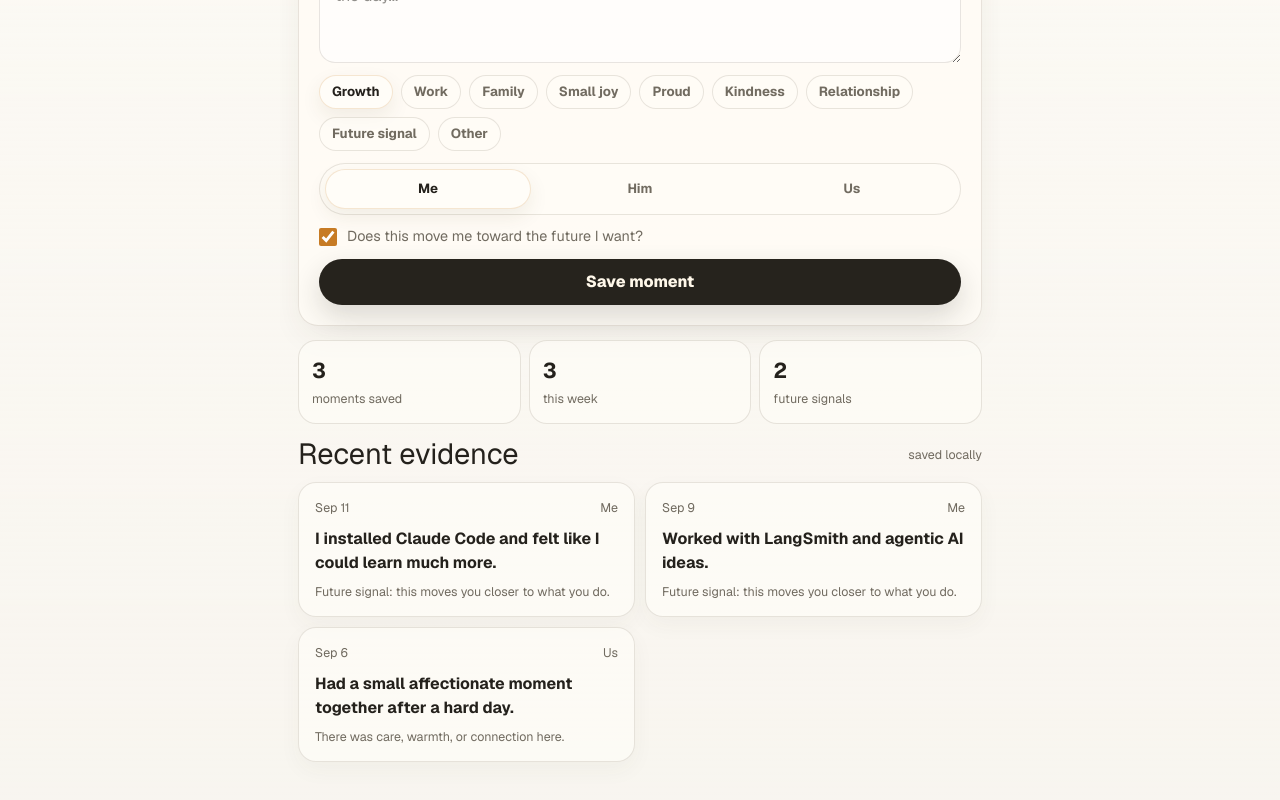
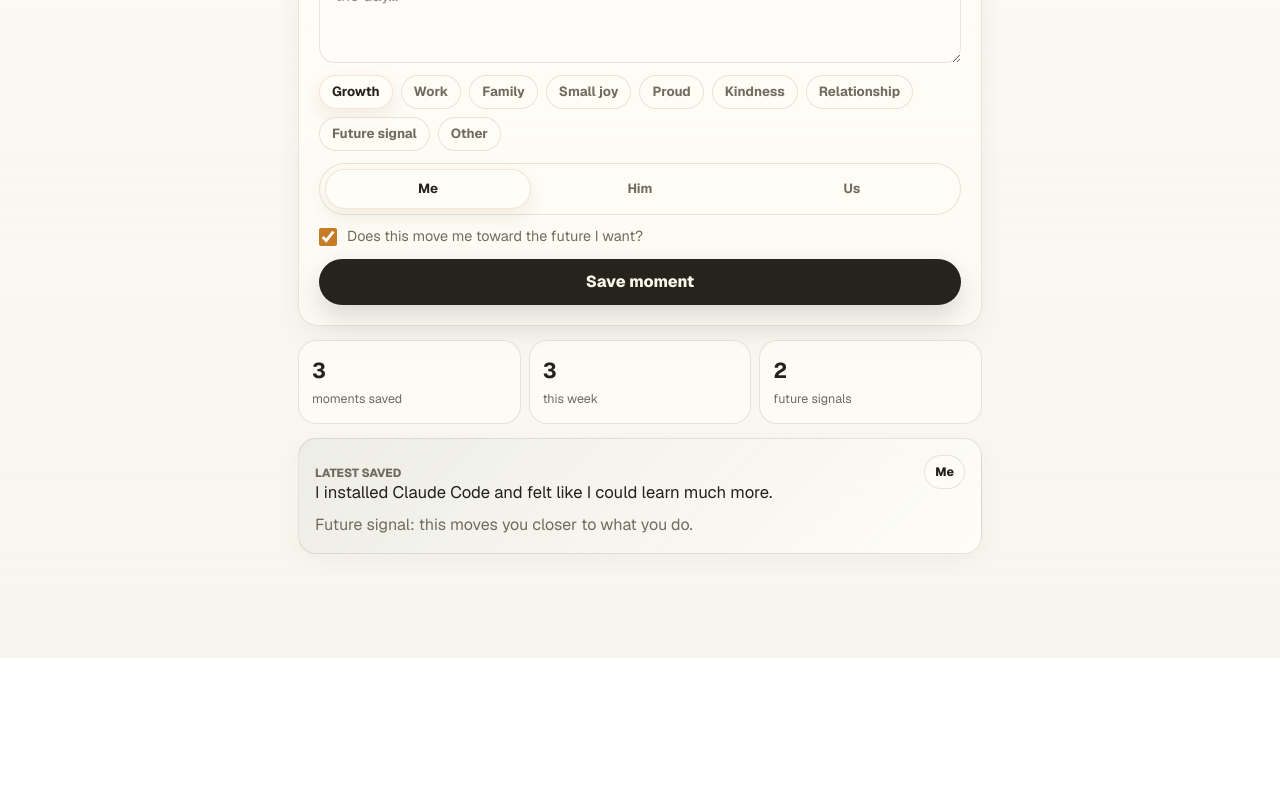
Before and after one commit to vanessa-sesame/little_light, a Next.js app: page / in a window 1280 px wide. Shown: the part 442-1242 px from the top of the page. After the commit the page ends 1100 px from the top, so only its background shows below. Built offline with nearby package versions, Linux system fonts and the light colour scheme.

Commit message:
Refine Today and Future screens

```diff
--- a/app/globals.css
+++ b/app/globals.css
@@ -353,7 +353,8 @@ textarea:focus {
 .moment-list,
 .rescue-stack,
 .sunshine-grid,
-.vision-list {
+.vision-list,
+.future-map {
   display: grid;
   gap: 10px;
 }
@@ -373,7 +374,11 @@ textarea:focus {
 .perspective-card,
 .summary-card,
 .vision-block,
-.truth-card {
+.truth-card,
+.latest-signal,
+.future-area,
+.next-move,
+.vision-details {
   border: 1px solid var(--line);
   border-radius: 18px;
   background: rgba(255, 253, 248, 0.62);
@@ -392,7 +397,10 @@ textarea:focus {
 .come-back p,
 .future-hero p,
 .monthly p,
-.future-me p {
+.future-me p,
+.latest-signal p,
+.future-area p,
+.next-move p {
   margin: 9px 0 0;
   color: var(--ink-soft);
   line-height: 1.5;
@@ -415,10 +423,39 @@ textarea:focus {
 .vision-block h3,
 .monthly h3,
 .future-me h3,
-.sunshine-note h3 {
+.sunshine-note h3,
+.latest-signal h3,
+.future-area h3,
+.next-move h3 {
   margin: 0 0 10px;
   font-size: 1rem;
   letter-spacing: 0;
+}
+
+.latest-signal {
+  display: flex;
+  align-items: flex-start;
+  justify-content: space-between;
+  gap: 18px;
+  background:
+    linear-gradient(135deg, rgba(100, 117, 96, 0.1), rgba(255, 253, 248, 0.62)),
+    rgba(255, 253, 248, 0.62);
+}
+
+.latest-signal h3 {
+  font-size: 1.04rem;
+  line-height: 1.28;
+}
+
+.latest-signal > span {
+  flex: 0 0 auto;
+  border: 1px solid var(--line);
+  border-radius: 999px;
+  background: rgba(255, 253, 248, 0.7);
+  color: var(--foreground);
+  padding: 7px 10px;
+  font-size: 0.76rem;
+  font-weight: 760;
 }
 
 ul {
@@ -490,6 +527,85 @@ li {
 .future-hero .section-kicker,
 .future-hero p {
   color: #f4cf98;
+}
+
+.future-map {
+  grid-template-columns: repeat(2, minmax(0, 1fr));
+}
+
+.future-area {
+  display: flex;
+  gap: 12px;
+  min-height: 132px;
+}
+
+.future-area.active {
+  background:
+    linear-gradient(135deg, rgba(199, 123, 36, 0.13), rgba(255, 253, 248, 0.68)),
+    rgba(255, 253, 248, 0.7);
+}
+
+.future-area > span {
+  flex: 0 0 34px;
+  width: 34px;
+  height: 34px;
+  display: grid;
+  place-items: center;
+  border-radius: 999px;
+  background: #fff8ea;
+  color: var(--foreground);
+  font-weight: 780;
+  box-shadow: inset 0 0 0 1px var(--line);
+}
+
+.future-area h3 {
+  margin-bottom: 6px;
+  text-transform: capitalize;
+}
+
+.future-area p {
+  margin: 0;
+  font-size: 0.86rem;
+}
+
+.movement-list {
+  display: grid;
+  gap: 6px;
+  margin-top: 4px;
+}
+
+.movement-list span {
+  display: block;
+  color: var(--ink-soft);
+}
+
+.next-move {
+  background:
+    linear-gradient(135deg, rgba(84, 115, 138, 0.11), rgba(255, 253, 248, 0.72)),
+    rgba(255, 253, 248, 0.68);
+}
+
+.next-move h3 {
+  text-transform: capitalize;
+}
+
+.vision-details {
+  padding: 0;
+  overflow: hidden;
+}
+
+.vision-details summary {
+  min-height: 54px;
+  display: flex;
+  align-items: center;
+  padding: 0 16px;
+  color: var(--foreground);
+  cursor: pointer;
+  font-weight: 720;
+}
+
+.vision-details .vision-list {
+  padding: 0 16px 16px;
 }
 
 .vision-block div {
@@ -624,6 +740,12 @@ li {
   }
 }
 
+@media (max-width: 520px) {
+  .future-map {
+    grid-template-columns: 1fr;
+  }
+}
+
 @media (max-width: 370px) {
   .topbar {
     padding: 22px 16px 14px;
--- a/app/page.tsx
+++ b/app/page.tsx
@@ -182,6 +182,22 @@ function personLabel(person: Person) {
   return "Us";
 }
 
+function areaCount(moments: Moment[], area: FutureArea) {
+  return moments.filter((moment) => moment.futureArea === area).length;
+}
+
+function nextMoveFor(area: FutureArea) {
+  const moves: Record<FutureArea, string> = {
+    location: "Collect one concrete signal about where you might want to live: a city, company cluster, school option, visa path, or lifestyle detail.",
+    career: "Build or learn one small technical thing this week, then save it as evidence.",
+    identity: "Choose one action that makes you feel capable before you try to feel confident.",
+    family: "Name one version of ambition that still includes the children and the people you love.",
+    lifestyle: "Put one small piece of the future into this week: a walk, a book, a coffee, a plan, or a friend.",
+  };
+
+  return moves[area];
+}
+
 export default function Home() {
   const [tab, setTab] = useState<Tab>("today");
   const [moments, setMoments] = useState<Moment[]>(seedMoments);
@@ -216,6 +232,11 @@ export default function Home() {
 
   const myEvidence = moments.find((moment) => moment.person === "me") ?? moments[0];
   const futureSignals = moments.filter((moment) => moment.futureSignal);
+  const latestMoment = moments[0];
+  const strongestFutureArea =
+    (["career", "lifestyle", "identity", "location", "family"] as FutureArea[])
+      .sort((first, second) => areaCount(futureSignals, second) - areaCount(futureSignals, first))[0] ??
+    "career";
 
   function saveMoment(event: FormEvent<HTMLFormElement>) {
     event.preventDefault();
@@ -348,7 +369,16 @@ export default function Home() {
               </div>
             </div>
 
-            <MomentList moments={moments} />
+            {latestMoment && (
+              <section className="latest-signal" aria-label="Latest saved moment">
+                <div>
+                  <p className="section-kicker">Latest saved</p>
+                  <h3>{latestMoment.text}</h3>
+                  <p>{interpretMoment(latestMoment)}</p>
+                </div>
+                <span>{personLabel(latestMoment.person)}</span>
+              </section>
+            )}
           </section>
         )}
 
@@ -480,19 +510,32 @@ export default function Home() {
           <section className="screen">
             <div className="future-hero">
               <p className="section-kicker">Future Light</p>
-              <h2>You are accumulating pieces of it.</h2>
+              <h2>
+                {futureSignals.length
+                  ? `You have ${futureSignals.length} pieces of future evidence.`
+                  : "Start collecting evidence for the future."}
+              </h2>
               <p>
-                The future is not only a fantasy. Some of its materials are already
-                showing up in the present.
+                The future should not feel like a poster on the wall. It should
+                feel like something you can see forming from today's signals.
               </p>
             </div>
 
-            <div className="vision-list">
-              <VisionBlock title="Where I live" items={futureVision.location} />
-              <VisionBlock title="What I do" items={futureVision.career} />
-              <VisionBlock title="How I feel" items={futureVision.feelings} />
-              <VisionBlock title="Who is around me" items={futureVision.people} />
-              <VisionBlock title="Daily life" items={futureVision.lifestyle} />
+            <div className="future-map">
+              {(["career", "lifestyle", "identity", "location", "family"] as FutureArea[]).map(
+                (area) => (
+                  <article
+                    className={area === strongestFutureArea ? "future-area active" : "future-area"}
+                    key={area}
+                  >
+                    <span>{areaCount(futureSignals, area)}</span>
+                    <div>
+                      <h3>{futureAreaLabels[area]}</h3>
+                      <p>{futureAreaCopy(area)}</p>
+                    </div>
+                  </article>
+                ),
+              )}
             </div>
 
             <article className="future-me">
@@ -508,40 +551,43 @@ export default function Home() {
                 </p>
                 <p>
                   <strong>Recent movement:</strong>
-                  {futureSignals.length
-                    ? futureSignals
-                        .slice(0, 3)
-                        .map((moment) => ` ${moment.text.split(" ").slice(0, 4).join(" ")} -> ${futureAreaLabels[moment.futureArea ?? "career"]}`)
-                    : " Add future signals in Today."}
+                  {futureSignals.length ? (
+                    <span className="movement-list">
+                      {futureSignals.slice(0, 3).map((moment) => (
+                        <span key={moment.id}>
+                          {moment.text.split(" ").slice(0, 6).join(" ")} connects to{" "}
+                          {futureAreaLabels[moment.futureArea ?? "career"]}
+                        </span>
+                      ))}
+                    </span>
+                  ) : (
+                    " Add future signals in Today."
+                  )}
                 </p>
               </div>
               <p className="notice">You are not there yet. But you are not standing still either.</p>
             </article>
+
+            <article className="next-move">
+              <p className="section-kicker">Next small move</p>
+              <h3>{futureAreaLabels[strongestFutureArea]}</h3>
+              <p>{nextMoveFor(strongestFutureArea)}</p>
+            </article>
+
+            <details className="vision-details">
+              <summary>View the bigger vision</summary>
+              <div className="vision-list">
+                <VisionBlock title="Where I live" items={futureVision.location} />
+                <VisionBlock title="What I do" items={futureVision.career} />
+                <VisionBlock title="How I feel" items={futureVision.feelings} />
+                <VisionBlock title="Who is around me" items={futureVision.people} />
+                <VisionBlock title="Daily life" items={futureVision.lifestyle} />
+              </div>
+            </details>
           </section>
         )}
       </section>
     </main>
-  );
-}
-
-function MomentList({ moments }: { moments: Moment[] }) {
-  return (
-    <section className="moment-list" aria-label="Recent entries">
-      <div className="summary-heading">
-        <h2>Recent evidence</h2>
-        <span>{moments.length ? "saved locally" : "empty"}</span>
-      </div>
-      {moments.slice(0, 6).map((moment) => (
-        <article className="moment-card" key={moment.id}>
-          <div>
-            <span>{formatDate(moment.createdAt)}</span>
-            <span>{personLabel(moment.person)}</span>
-          </div>
-          <p>{moment.text}</p>
-          <small>{interpretMoment(moment)}</small>
-        </article>
-      ))}
-    </section>
   );
 }
 
@@ -609,6 +655,18 @@ function VisionBlock({ title, items }: { title: string; items: string[] }) {
   );
 }
 
+function futureAreaCopy(area: FutureArea) {
+  const copy: Record<FutureArea, string> = {
+    location: "Places, ecosystems, and environments that would give your life more room.",
+    career: "Technical skill, AI work, product-building, and stronger professional options.",
+    identity: "Evidence that you are becoming capable, independent, curious, and less trapped.",
+    family: "Signals that ambition and family can belong in the same life.",
+    lifestyle: "Books, nature, friends, coffee, travel, movement, and daily spaciousness.",
+  };
+
+  return copy[area];
+}
+
 function rescueResponse(mode: string) {
   if (mode === "Show me evidence") {
     return "Look for one fact from your actual life. A skill learned, a child loved, a plan made, a meal enjoyed, a problem handled.";
```
